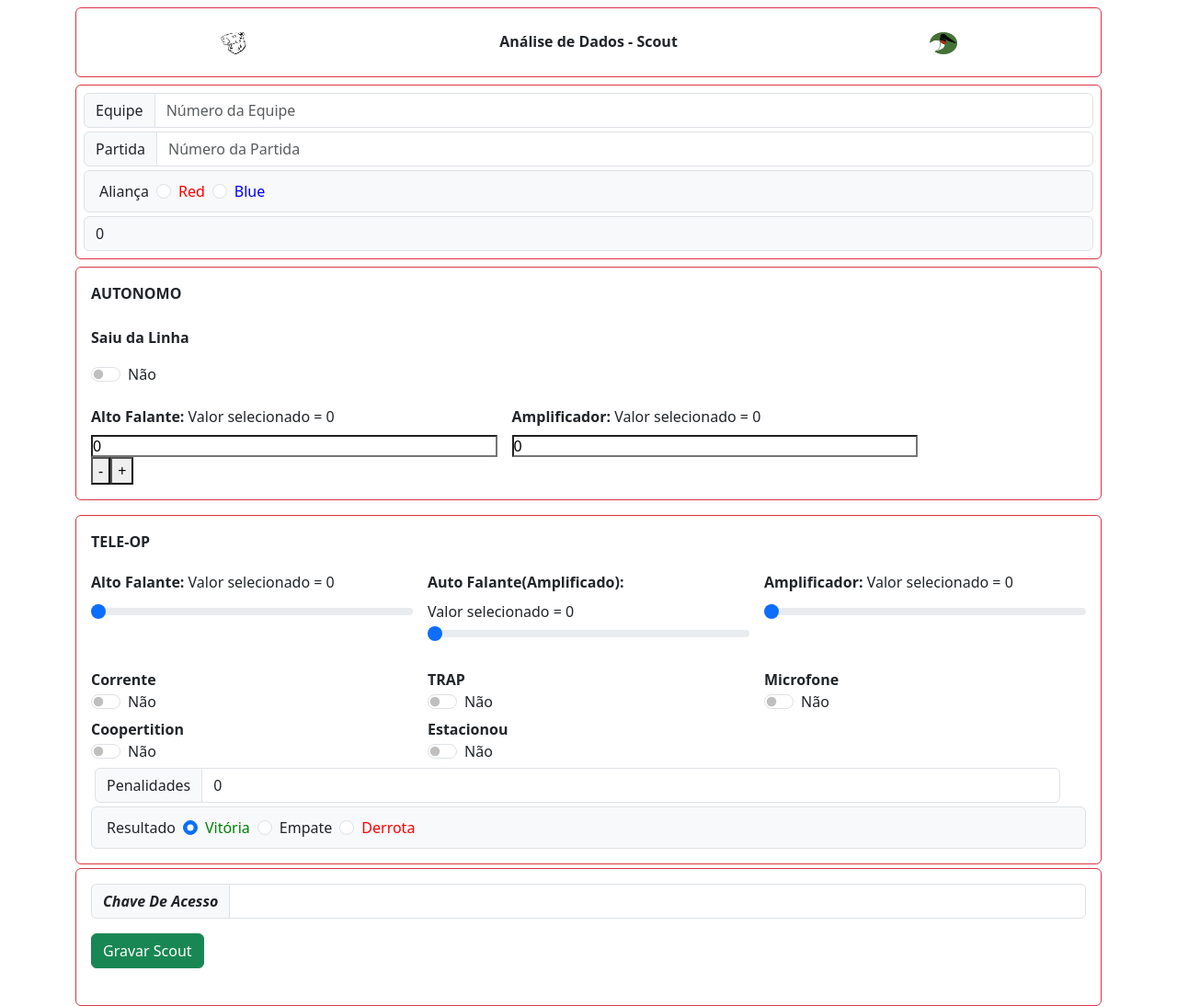
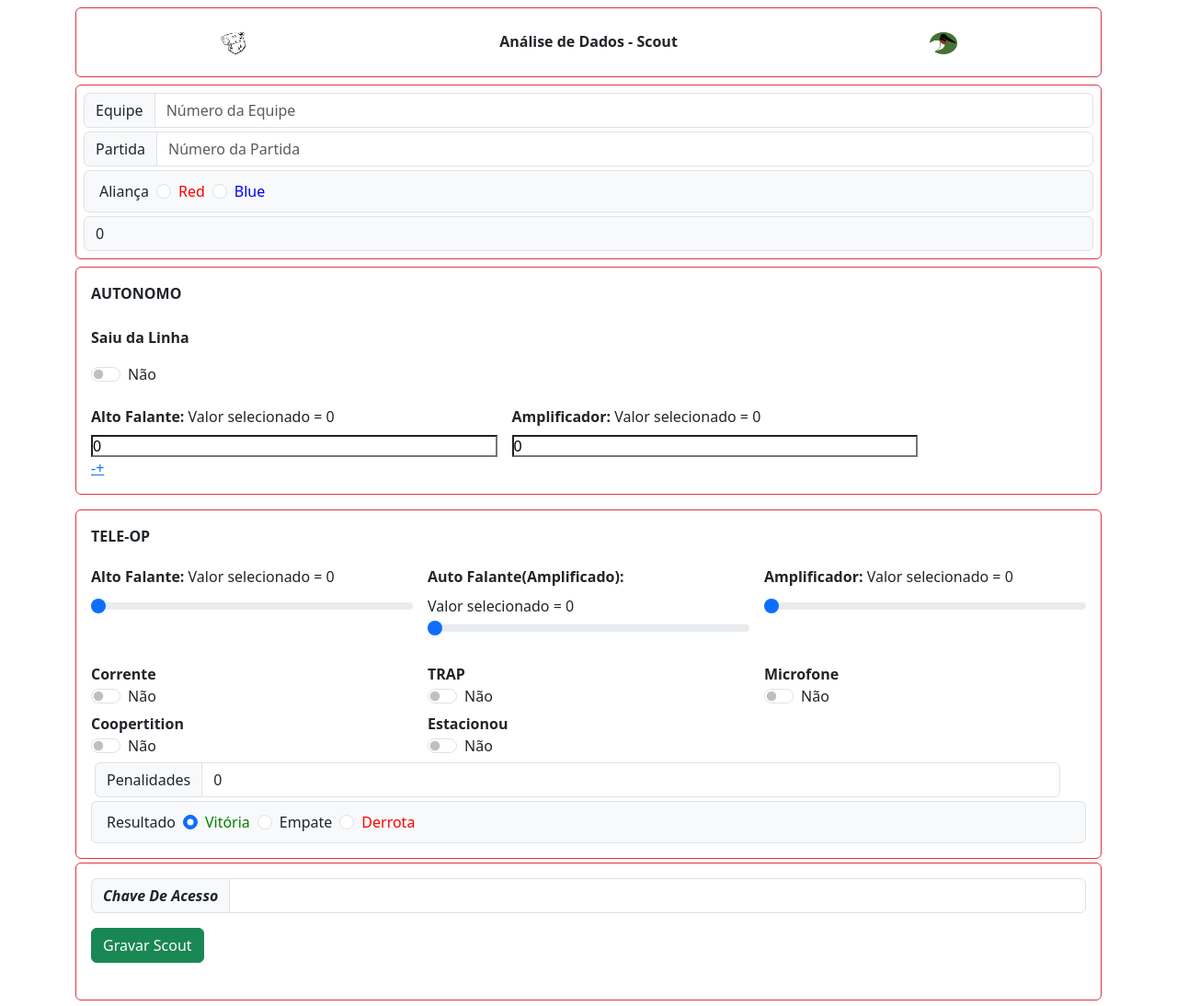
Before and after one commit to fitlgui/FRC, a plain HTML site: page index.html in a window 1280 px wide. Shown: the top 1094 px of the page at 92% size. Drawn offline with nearby package versions, Linux system fonts and the light colour scheme.

Commit message:
Update index.html

```diff
--- a/index.html
+++ b/index.html
@@ -83,7 +83,7 @@
                         <label for="rangeafautonomo" class="form-label fw-bolder">Alto Falante:</label>
                         <label for="rangeafautonomo">Valor selecionado = <span id="afautonomo">0</span></label>
                         <input type="number" class="form-range" id="rangeafautonomo" min="0" max="10" value="0">
-                           <button onclick="menos(rangeafautonomo)" class="a">-</button><button onclick="mais(rangeafautonomo)" class="b">+</button></div>
+                           <a onclick="menos(rangeafautonomo)" class="a">-</a><a onclick="mais(rangeafautonomo)" class="b">+</a></div>
                     <div class="col-md-5 mt-1">
                         <label for="rangeampautonomo" class="form-label fw-bolder">Amplificador:</label>
                         <label for="rangeampautonomo">Valor selecionado = <span id="ampautonomo">0</span></label>
```
